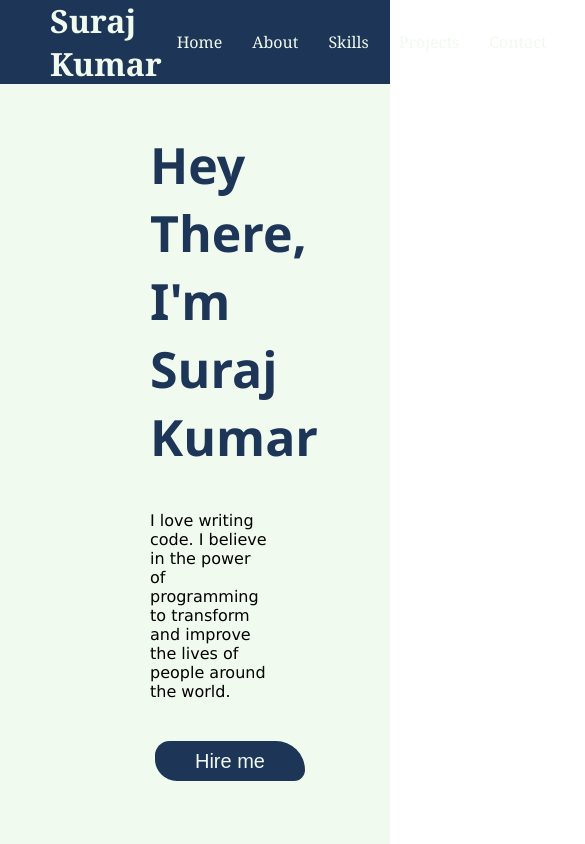
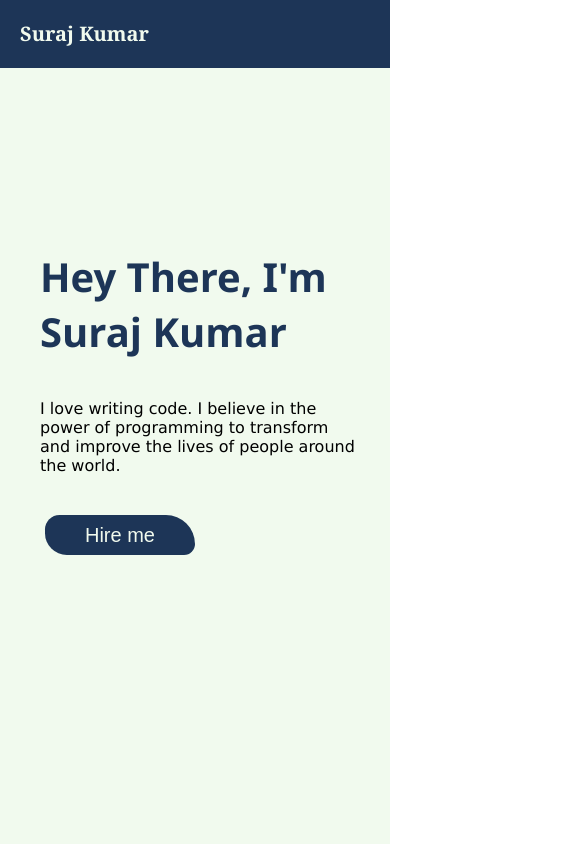
Before and after one commit to Officialthesky/myportfolio, a React (Create React App) app: page / in a window 390 px wide. Shown: the top 844 px of the page, 585 px wide, since content can reach past the window. Built offline with nearby package versions, Linux system fonts and the light colour scheme.

Commit message:
make header and about responsive

```diff
--- a/src/Components/About/index.css
+++ b/src/Components/About/index.css
@@ -2,7 +2,6 @@
   width: 100vw;
   height: 100vh;
   background-color: #f1faee;
-  margin-top: 10vh;
   display: flex;
 }
 .left {
@@ -39,3 +38,22 @@
 .right {
   flex: 1;
 }
+@media only screen and (max-width: 600px) {
+  .left {
+    display: flex;
+    flex-direction: column;
+    justify-content: center;
+    align-items: flex-start;
+    padding: 0px 0px 40px 40px;
+  }
+  .left h1 {
+    font-size: 40px;
+  }
+  .left p {
+    width: 90%;
+    margin-top: 40px;
+  }
+  .right {
+    display: none;
+  }
+}
--- a/src/Components/Header/index.css
+++ b/src/Components/Header/index.css
@@ -48,3 +48,16 @@ li {
 a {
   cursor: pointer;
 }
+@media only screen and (max-width: 600px) {
+  header {
+    /* width: 100vw; */
+    height: 8vh;
+  }
+  .heading {
+    font-size: 10px;
+    margin-left: 20px;
+  }
+  nav {
+    display: none;
+  }
+}
--- a/src/Components/Projects/index.js
+++ b/src/Components/Projects/index.js
@@ -34,10 +34,12 @@ export default function Projects() {
       </div>
       <div className="btnClass">
         <button>
-          Visit Github <GoMarkGithub />
+          Visit Github{" "}
+          <GoMarkGithub style={{ width: "20px", height: "20px" }} />
         </button>
         <button>
-          Visit Youtube <BsYoutube />
+          Visit Youtube{" "}
+          <BsYoutube style={{ color: "red", width: "20px", height: "20px" }} />
         </button>
       </div>
     </div>
--- a/src/Pages/Home.js
+++ b/src/Pages/Home.js
@@ -10,10 +10,10 @@ export default function Home() {
     <div>
       <Header />
       <About />
-      <Skills />
-      <Projects />
-      <Contact />
-      <Footer />
+      {/* <Skills /> */}
+      {/* <Projects /> */}
+      {/* <Contact /> */}
+      {/* <Footer /> */}
     </div>
   );
 }
```
